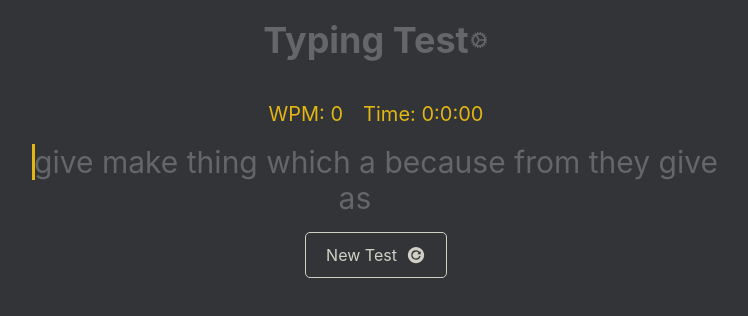
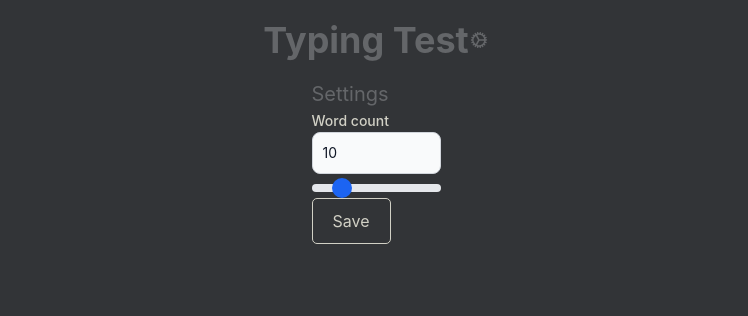
Before and after one commit to Bhanukamax/typing-test-bmax, a React (Vite) app: page / in a window 1280 px wide. Shown: the top 316 px of the page, without its empty margins (264-1012 px from the left). Built offline with nearby package versions, Linux system fonts and the light colour scheme.

Commit message:
added settings page with word count

```diff
--- a/src/App.tsx
+++ b/src/App.tsx
@@ -3,6 +3,8 @@ import { IoCog } from 'react-icons/io5';
 import './App.css';
 import Settings from './componets/Settings';
 import TypingTest from './componets/TypingTest';
+import { loadSettings } from './util/settings';
+
 const TEST_SIZE = 10;
 
 enum AppScreen {
@@ -10,8 +12,12 @@ enum AppScreen {
     SETTINGS,
 }
 
+//const initialScreen = AppScreen.TEST;
+const initialScreen = AppScreen.SETTINGS;
+const settings = loadSettings();
+
 function App() {
-    const [screen, setScreen] = useState(AppScreen.TEST);
+    const [screen, setScreen] = useState(initialScreen);
 
     return (
         <div className="App">
@@ -34,9 +40,9 @@ function App() {
                 {(() => {
                     switch (screen) {
                         case AppScreen.TEST:
-                            return <TypingTest wordCount={10} />;
+                            return <TypingTest wordCount={settings.wordCount || 10} />;
                         case AppScreen.SETTINGS:
-                            return <Settings />;
+                            return <Settings />
                     }
                 })()}
             </div>
--- a/src/componets/Settings.tsx
+++ b/src/componets/Settings.tsx
@@ -1,10 +1,49 @@
-export default function Settings(){
-    return(
-        <div>
-            <h1>Settings</h1>
+import { Label, RangeSlider, TextInput } from 'flowbite-react';
+import { ChangeEvent, useState } from 'react';
+import { loadSettings, updateSetting } from '../util/settings';
 
-            <label htmlFor="wordCount">Word Count
-            </label>
-            <input type="number" id="wordCount" name="wordCount" min="1" max="1000" />
+
+const settings = loadSettings();
+export default function Settings() {
+    const [wordCount, setWordCount] = useState<number>(settings.wordCount);
+
+    const handleWordCountChange = (e: ChangeEvent<HTMLInputElement>) => {
+        setWordCount(Number(e?.target?.value) || wordCount);
+    };
+
+    const handleSubmit = (e: React.FormEvent<HTMLFormElement>) => {
+        e.preventDefault();
+        updateSetting('wordCount', wordCount);
+    };
+
+    return (
+        <div className="color-sub">
+            <form className="form" onSubmit={handleSubmit}>
+                <h2 className="text-xl">Settings</h2>
+
+                <Label htmlFor="wordCount" className="color-text">
+                    Word count
+                </Label>
+                <TextInput
+                    id="wordCount"
+                    type="number"
+                    min={1}
+                    max={1000}
+                    value={wordCount}
+                    onChange={handleWordCountChange}
+                />
+                <RangeSlider
+                    id="wordCount"
+                    min={1}
+                    max={50}
+                    value={wordCount}
+                    onChange={handleWordCountChange}
+                />
+
+                <button className="button" type="submit">
+                    Save
+                </button>
+            </form>
         </div>
-    )}
+    );
+}
--- /dev/null
+++ b/src/util/settings.ts
@@ -0,0 +1,24 @@
+import { load, save } from "./storage"
+
+type Settings = {
+ wordCount: number
+}
+
+const defaultSettings: Settings = {
+  wordCount: 10
+}
+
+export function loadSettings(): Settings {
+  return load("settings") || defaultSettings
+}
+
+
+export function saveSettings(settings: Settings) {
+  save("settings", settings)
+}
+
+export function updateSetting(key: keyof Settings, value: any) {
+    const settings = loadSettings()
+    settings[key] = value
+    saveSettings(settings)
+}
--- /dev/null
+++ b/src/util/storage.ts
@@ -0,0 +1,11 @@
+export function save(key: string, value: any) {
+    localStorage.setItem(key, JSON.stringify(value));
+}
+
+export function load(key: string) {
+    const value = localStorage.getItem(key);
+    if (value) {
+        return JSON.parse(value);
+    }
+    return null;
+}
```
